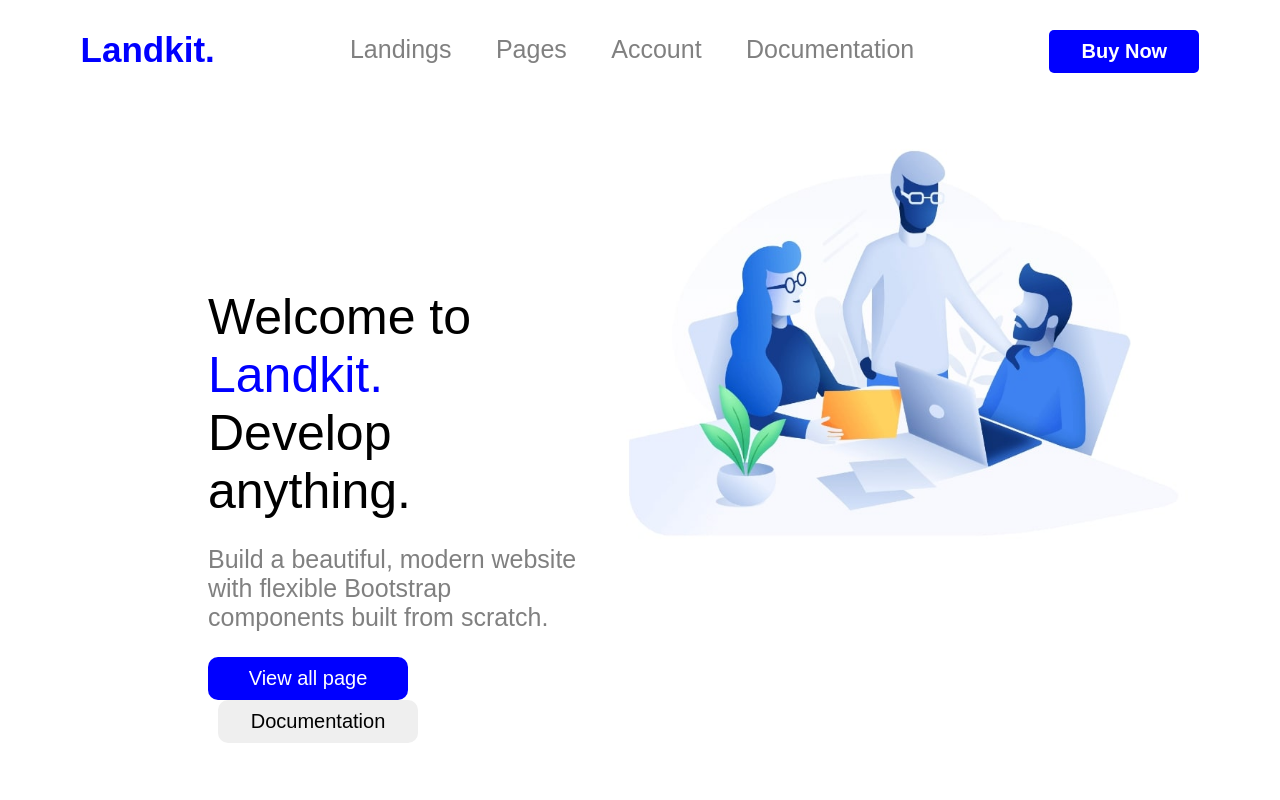
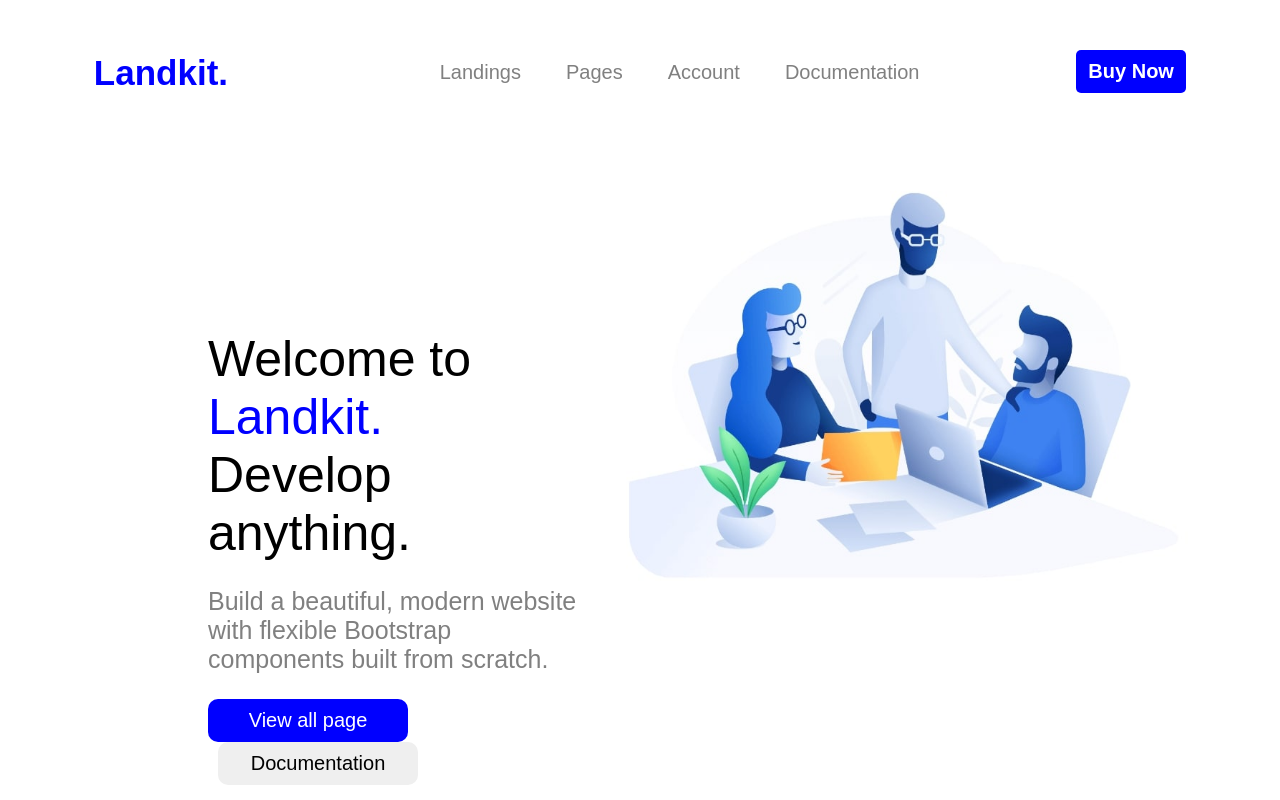
Before and after one commit to Jyotishankar9/project3, a plain HTML site: page index.html in a window 1280 px wide. Drawn offline with Linux system fonts and the light colour scheme.

Commit message:
first try

```diff
--- a/index.html
+++ b/index.html
@@ -12,10 +12,12 @@
             Landkit.
         </div>
         <div class="hm">
-            <span><a href="https://getbootstrap.com/" target="_blank" ></a> Landings</span>
-            <span>Pages</span>
-            <span>Account</span>
-            <span>Documentation</span>
+            <ul>
+                <li><a href="https://getbootstrap.com/" target="_blank" ></a> Landings</li>
+                <li>Pages</li>
+                <li>Account</li>
+                <li>Documentation</li>
+            </ul>
         </div>
         <div>
             <button class="btn">Buy Now</button>
--- a/style.css
+++ b/style.css
@@ -12,29 +12,41 @@ header{
     font-weight: bold;
     color: blue;
     cursor: not-allowed;
+    display: flex;
+    align-items: center;
+}
+ul{
+    list-style: none;
+    display: flex;
+    justify-content: space-between;
+
+
+}
+.hm li{
+    padding: 15px;
+    font-size: 20px;
+    color: gray;
+    padding-left: 30px;
+
+
+}
+.hm li:hover{
+    color: blue;
 }
 
-.hm span{
-    padding: 20px;
-    font-size: 25px;
-    color: gray;
-}
-.hm span:hover{
-    color: blue;
-}
-.hm{
-    padding-top: 5PX;
-}
 .btn{
     padding: 10px;
-    width: 150px;
+    margin-top: 20px;
+    width: 110px;
     font-size: 20px;
     border-radius: 5px;
     border: none;
     background-color: blue;
     color: white;
     font-weight: bold;
+
 }
+
 main{
     display: flex;
     justify-content: center;
```
